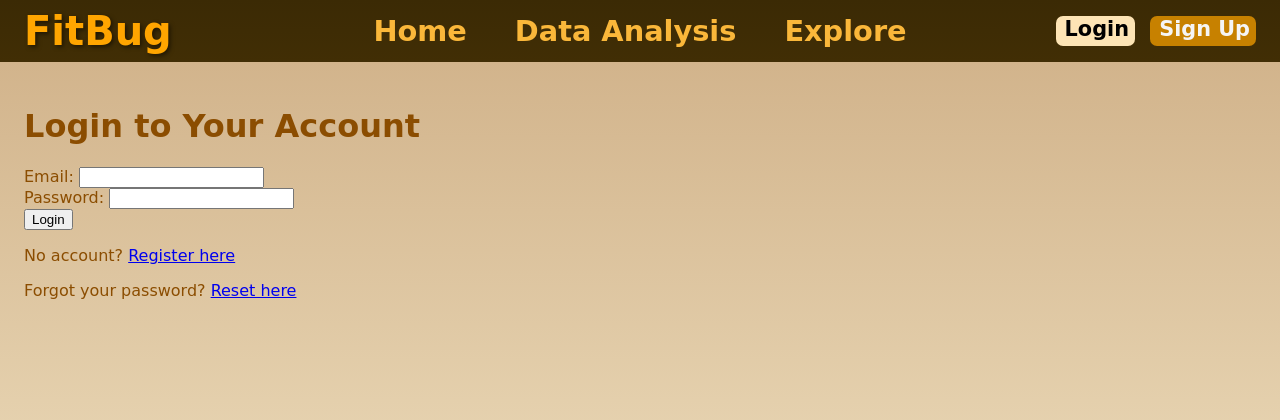
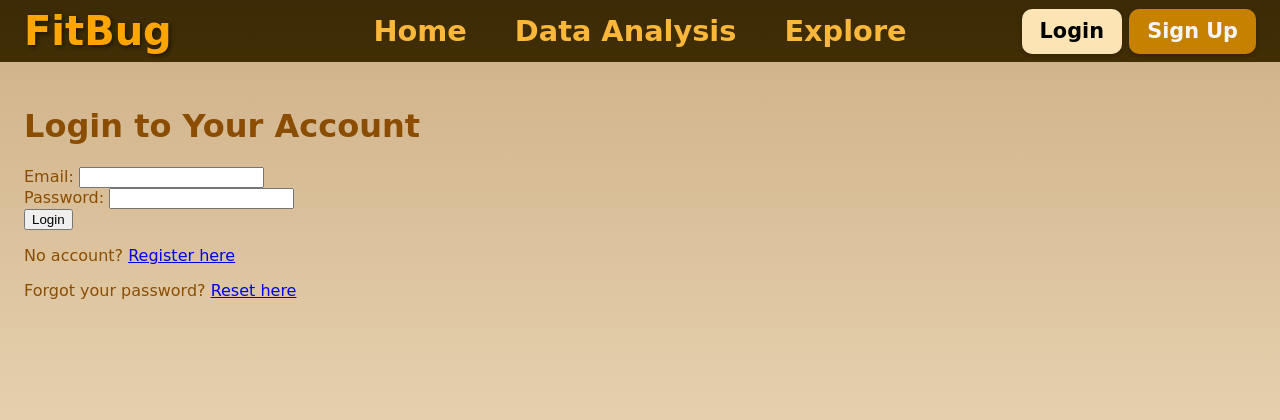
Before and after one commit to jksy1414/CITS5505_Group14_GroupProject, a Flask app: a page that uses Templates/base.html in a window 1280 px wide. Shown: the top 420 px of the page. Run offline with Flask 3, Linux system fonts and the light colour scheme.

Commit message:
update the button size of sign up and login in data analysis page

```diff
--- a/Static/css/style_base.css
+++ b/Static/css/style_base.css
@@ -68,13 +68,17 @@ header nav a:hover {
   font-family: 'Comic Sans MS', cursive, sans-serif;
   font-size: 1.3rem;
   font-weight: bold;
-  margin-left: 0.5rem;
-  border: 0;
-  border-bottom: 4px solid rgba(255, 255, 255, 0);
-  border-left: 3px solid rgba(255, 255, 255, 0);
-  border-radius: 7px;
+  padding: 10px 18px;
+  min-width: 100px; /* ✅ Ensures consistent width */
+  height: 45px;     /* ✅ Ensures same height */
+  border: none;
+  border-radius: 10px;
   cursor: pointer;
-  transition: border 0.2s ease;
+  box-shadow: 0 2px 4px rgba(0, 0, 0, 0.2);
+  transition: border 0.2s ease, transform 0.2s ease;
+  display: inline-flex;
+  justify-content: center;
+  align-items: center;
 }
 .actions .login { /* login button */
   background-color: rgb(253, 228, 181);
@@ -119,3 +123,19 @@ footer {
   margin-top: 0;
   position: relative;
 }
+
+/* Flash popup style (for temporary success/error messages) */
+.flash-popup {
+  position: fixed;
+  top: 20px;
+  right: 20px;
+  background-color: #fff3cd;
+  color: #856404;
+  padding: 10px 20px;
+  border: 1px solid #ffeeba;
+  border-radius: 5px;
+  box-shadow: 0 2px 8px rgba(0, 0, 0, 0.3);
+  z-index: 1000;
+  font-family: 'Comic Sans MS', cursive, sans-serif;
+  font-weight: bold;
+}
```
